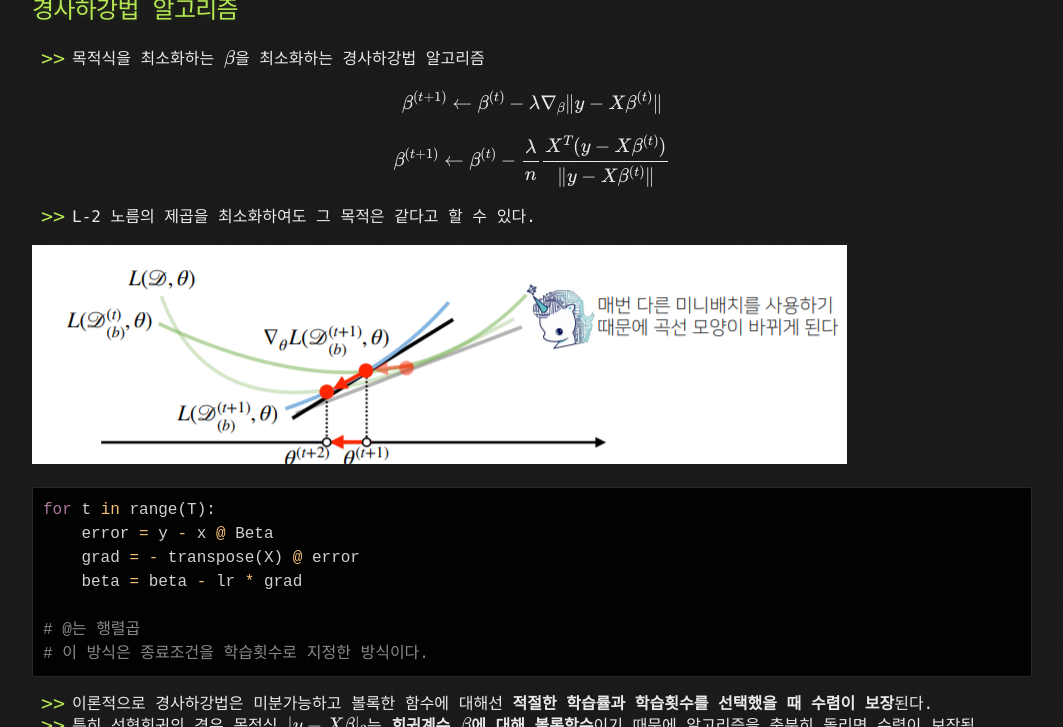
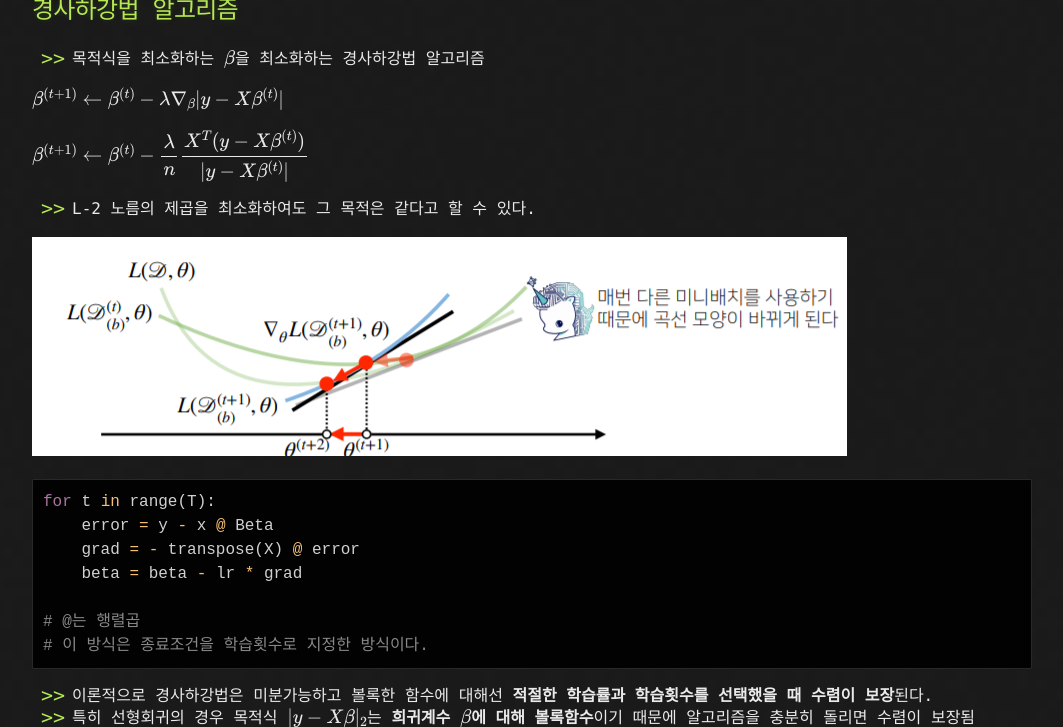
Before and after one commit to CodeNinja1126/CodeNinja1126.github.io, a Jekyll site: the page built from _posts/2021-01-27-021.md, in a window 1280 px wide and 900 px high, scrolled down 3976 px, cut to the strip 173-900 px from the top of the window. Shown: the whole strip, without its empty margins (108-1171 px from the left). Built offline with Jekyll 4.4.1, drawn with Linux system fonts in a browser that asks for light colours; formulas are drawn with MathJax 3.

Commit message:
Update 2021-01-27-021.md

```diff
--- a/_posts/2021-01-27-021.md
+++ b/_posts/2021-01-27-021.md
@@ -87,9 +87,9 @@ while(norm(grad) > eps):
 
 - 목적식을 최소화하는 $\beta$을 최소화하는 경사하강법 알고리즘
 
-$$\beta^{(t+1)} \leftarrow \beta^{(t)} - \lambda\nabla_\beta\|y - X\beta^{(t)}\|$$
+$\beta^{(t+1)} \leftarrow \beta^{(t)} - \lambda\nabla_\beta\|y - X\beta^{(t)}\|$
 
-$$\beta^{(t+1)} \leftarrow \beta^{(t)} - \dfrac\lambda n \dfrac{X^T(y-X\beta^{(t)})}{\|y - X\beta^{(t)}\|}$$
+$\beta^{(t+1)} \leftarrow \beta^{(t)} - \dfrac\lambda n \dfrac{X^T(y-X\beta^{(t)})}{\|y - X\beta^{(t)}\|}$
 
 - L-2 노름의 제곱을 최소화하여도 그 목적은 같다고 할 수 있다.
 
```
